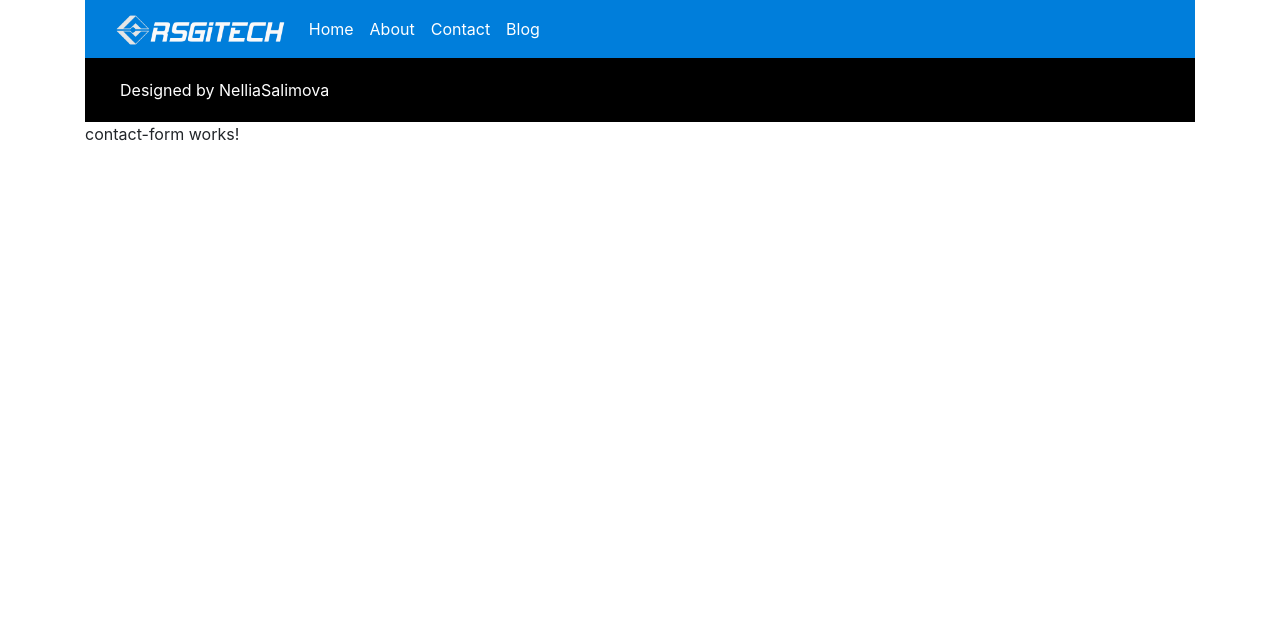
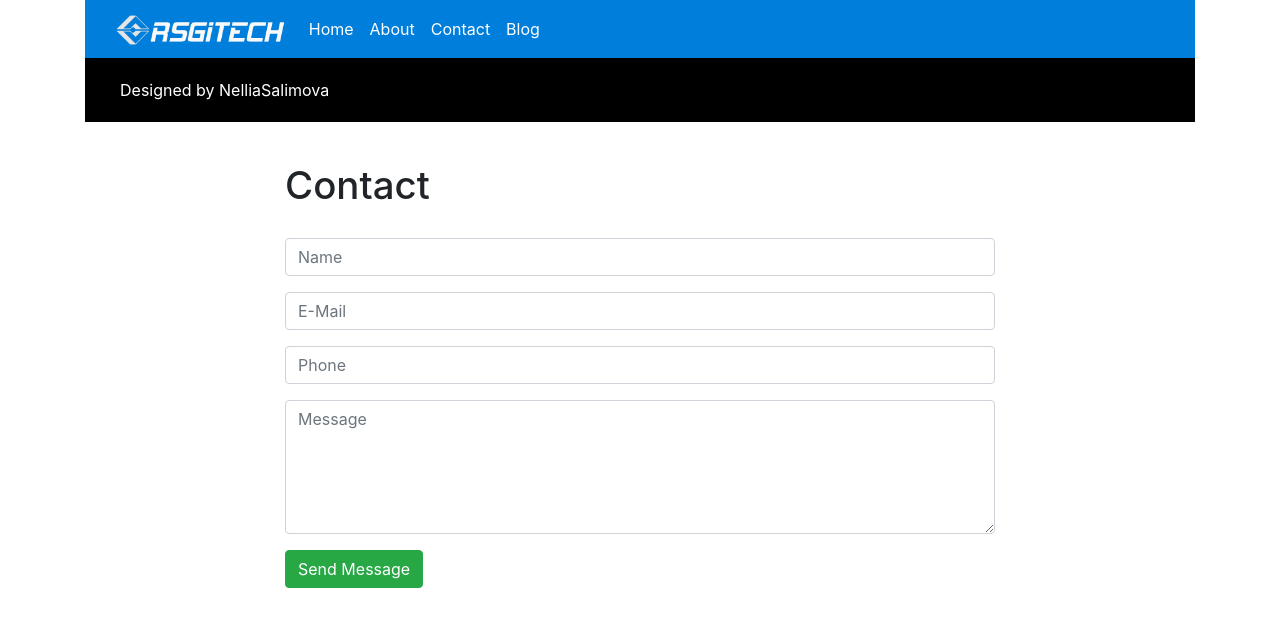
Before and after one commit to SalimovaNellia/blog-app-angular-mysql, an Angular app: page /contact in a window 1280 px wide. Shown: the top 626 px of the page. Built offline with nearby package versions, Linux system fonts and the light colour scheme.

Commit message:
add htlm for contact-form component

```diff
--- a/src/app/cmspage/contact-form/contact-form.component.html
+++ b/src/app/cmspage/contact-form/contact-form.component.html
@@ -1 +1,28 @@
-<p>contact-form works!</p>
+<section class="cmspage mtb-40">
+  <div class="container">
+    <div class="page-desc">
+      <div class="row justify-content-center">
+        <div class="col-md-8">
+          <h1>Contact</h1>
+          <form>
+            <div class="form-group">
+              <input type="text" name="name" class="form-control" placeholder="Name">
+            </div>
+            <div class="form-group">
+              <input type="text" name="email" class="form-control" placeholder="E-Mail">
+            </div>
+            <div class="form-group">
+              <input type="text" name="phone" class="form-control" placeholder="Phone">
+            </div>
+            <div class="form-group">
+              <textarea name="message" rows="5" class="form-control" placeholder="Message"></textarea>
+            </div>
+            <div class="form-group">
+              <button class="btn btn-success">Send Message</button>
+            </div>
+          </form>
+        </div>
+      </div>
+    </div>
+  </div>
+</section>
```
